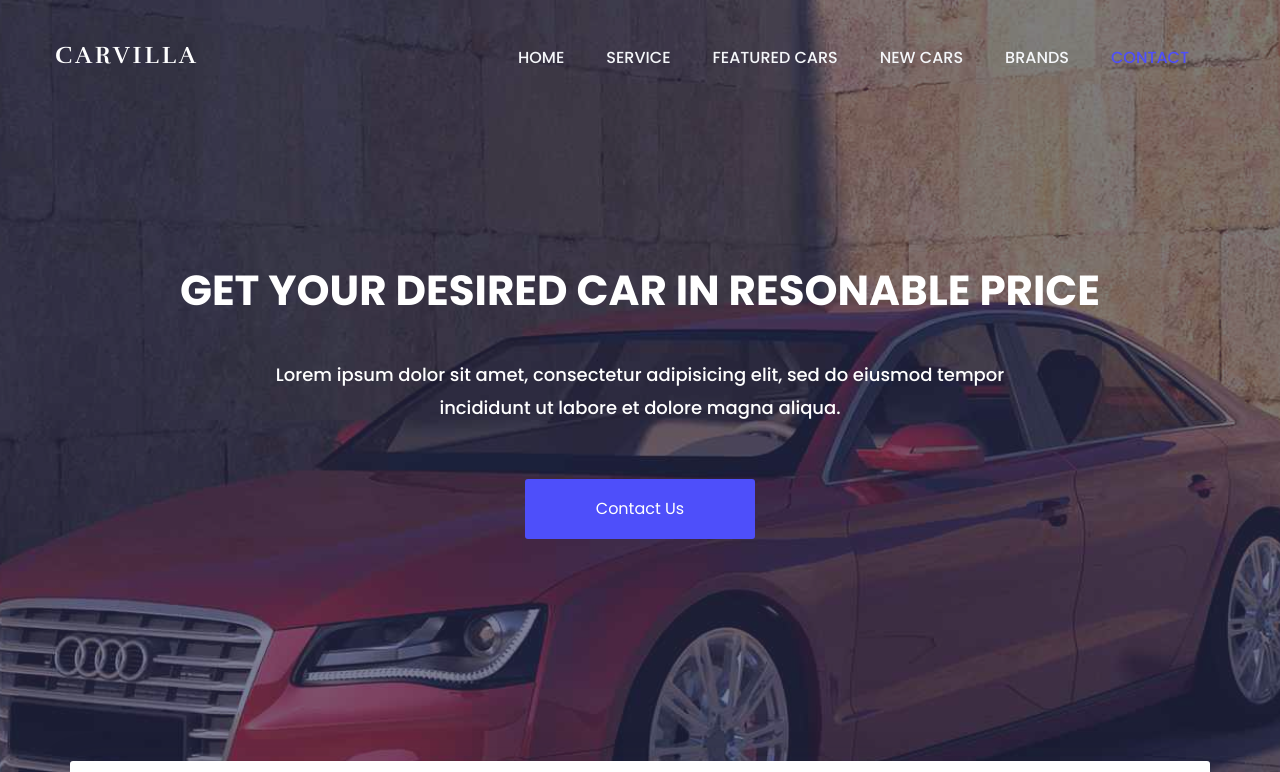
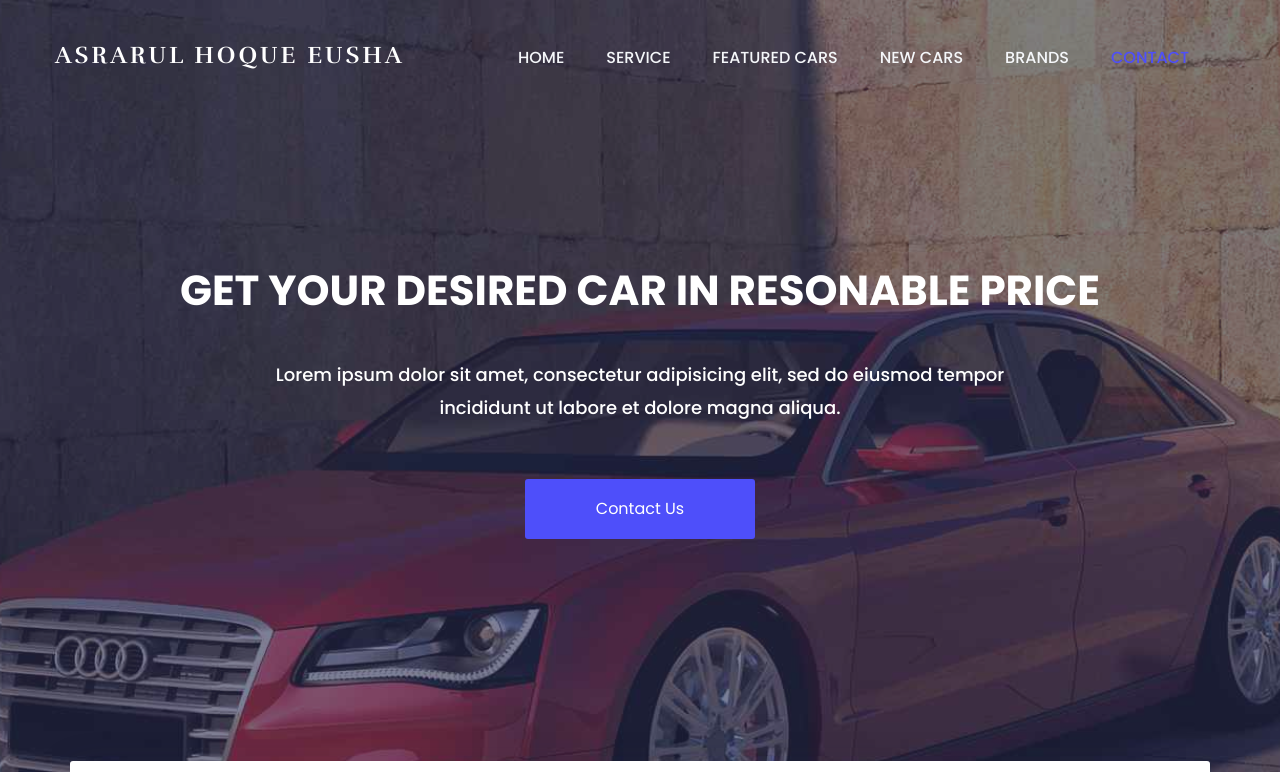
Before and after one commit to brin92/carvilla, a plain HTML site: page sourcecode/index.html in a window 1280 px wide. Shown: the top 772 px of the page. Drawn offline with nearby package versions, Linux system fonts and the light colour scheme.

Commit message:
Modified Index File

```diff
--- a/sourcecode/index.html
+++ b/sourcecode/index.html
@@ -78,7 +78,7 @@
 				                <button type="button" class="navbar-toggle" data-toggle="collapse" data-target="#navbar-menu">
 				                    <i class="fa fa-bars"></i>
 				                </button>
-				                <a class="navbar-brand" href="index.html">Carvilla<span></span></a>
+				                <a class="navbar-brand" href="index.html">Asrarul Hoque Eusha<span></span></a>
 
 				            </div><!--/.navbar-header-->
 				            <!-- End Header Navigation -->
```
